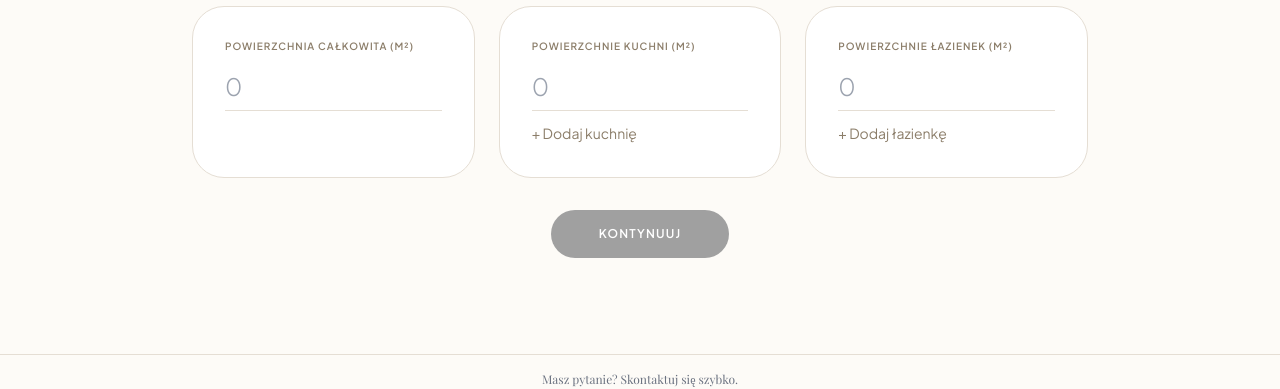
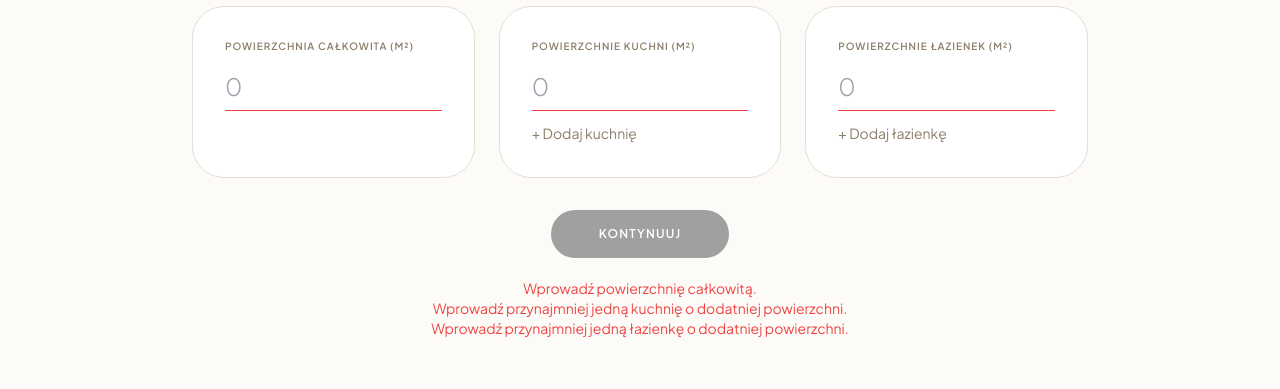
Before and after one commit to lukaszkotowski-git/projektnacito, a React (Vite) app in the folder react-app/: page /offer/premium in a window 1280 px wide. Shown: the part 939-1328 px from the top of the page. Built offline with nearby package versions, Linux system fonts and the light colour scheme; no server answers; a web font is replaced by a local one.

Commit message:
feat(tooling): add Husky pre-push hook; feat(premium): highlight required inputs with red border instead of inline messages

```diff
--- /dev/null
+++ b/package.json
@@ -0,0 +1,5 @@
+{
+  "devDependencies": {
+    "husky": "^9.1.7"
+  }
+}
--- a/react-app/src/components/PremiumConfigurator.tsx
+++ b/react-app/src/components/PremiumConfigurator.tsx
@@ -90,6 +90,13 @@ export function PremiumConfigurator() {
     setPremiumBathAreas(next.map(v => parseFloat(v) || 0))
   }
 
+  // Validation helpers used for input highlighting
+  const kitchenNums = premiumKitchenAreasRaw.map(v => parseFloat(v) || 0)
+  const bathNums = premiumBathAreasRaw.map(v => parseFloat(v) || 0)
+  const hasKitchen = kitchenNums.some(x => x > 0)
+  const hasBath = bathNums.some(x => x > 0)
+  const totalProvided = premiumTotalM2Raw.trim() !== '' && premiumTotalM2 > 0
+
   return (
     <main className="pt-32 pb-24 px-6">
       <div className="max-w-4xl mx-auto">
@@ -146,7 +153,7 @@ export function PremiumConfigurator() {
                       setPremiumTotalM2(parseFloat(v) || 0)
                     }}
                     placeholder="0"
-                    className="w-full text-2xl bg-transparent border-b border-[#E5DED4] pb-2 outline-none focus:border-[#8C7E6A] font-light"
+                    className={`w-full text-2xl bg-transparent border-b ${!totalProvided ? 'border-red-500' : 'border-[#E5DED4]'} pb-2 outline-none focus:border-[#8C7E6A] font-light`}
                   />
                 </div>
                 <div className="card-choice p-8 rounded-[2rem]">
@@ -164,7 +171,7 @@ export function PremiumConfigurator() {
                       setPremiumKitchenAreasRaw(next)
                     }}
                     placeholder="0"
-                          className="w-full text-2xl bg-transparent border-b border-[#E5DED4] pb-2 outline-none focus:border-[#8C7E6A] font-light"
+                    className={`w-full text-2xl bg-transparent border-b ${!hasKitchen ? 'border-red-500' : 'border-[#E5DED4]'} pb-2 outline-none focus:border-[#8C7E6A] font-light`}
                   />
                         {idx > 0 && (
                           <button type="button" onClick={() => removeKitchen(idx)} aria-label={txt.premium.removeKitchenAriaLabel(idx)} className="text-red-500">−</button>
@@ -189,7 +196,7 @@ export function PremiumConfigurator() {
                               setPremiumBathAreasRaw(next)
                             }}
                             placeholder="0"
-                          className="w-full text-2xl bg-transparent border-b border-[#E5DED4] pb-2 outline-none focus:border-[#8C7E6A] font-light"
+                            className={`w-full text-2xl bg-transparent border-b ${!hasBath ? 'border-red-500' : 'border-[#E5DED4]'} pb-2 outline-none focus:border-[#8C7E6A] font-light`}
                           />
                         {idx > 0 && (
                           <button type="button" onClick={() => removeBath(idx)} aria-label={txt.premium.removeBathAriaLabel(idx)} className="text-red-500">−</button>
@@ -206,14 +213,36 @@ export function PremiumConfigurator() {
           </div>
 
           {/* Non-sticky continue button only (hide the black sticky panel) */}
-          <div className="mt-8 flex justify-center">
+          <div className="mt-8 flex flex-col items-center gap-3">
+            {/* Validation: require total area provided and at least one kitchen and one bath with >0 area */}
+            {(() => {
+              const kitchenNums = premiumKitchenAreasRaw.map(v => parseFloat(v) || 0)
+              const bathNums = premiumBathAreasRaw.map(v => parseFloat(v) || 0)
+              const hasKitchen = kitchenNums.some(x => x > 0)
+              const hasBath = bathNums.some(x => x > 0)
+              const totalProvided = premiumTotalM2Raw.trim() !== '' && premiumTotalM2 > 0
+              const isPremiumValid = totalProvided && hasKitchen && hasBath
+
+              return (
+                <>
                   <button
                     onClick={goToFinalStep}
-              disabled={premiumTotalM2 <= 0}
+                    disabled={!isPremiumValid}
                     className="w-full md:w-auto btn-primary bg-white text-black px-12 py-4 rounded-full font-bold uppercase tracking-widest text-xs"
                   >
                     {txt.common.continue}
                   </button>
+
+                  {!isPremiumValid && (
+                    <div className="text-sm text-red-500 mt-2 text-center">
+                      {!totalProvided && <div>Wprowadź powierzchnię całkowitą.</div>}
+                      {!hasKitchen && <div>Wprowadź przynajmniej jedną kuchnię o dodatniej powierzchni.</div>}
+                      {!hasBath && <div>Wprowadź przynajmniej jedną łazienkę o dodatniej powierzchni.</div>}
+                    </div>
+                  )}
+                </>
+              )
+            })()}
           </div>
         </div>
       </div>
--- a/react-app/src/i18n/pl.ts
+++ b/react-app/src/i18n/pl.ts
@@ -55,8 +55,7 @@ export const pl = {
     consultTitle: 'Konsultacja',
     consultDesc: 'Szybka porada ekspercka online. Idealne rozwiązanie na konkretne dylematy.',
     consultCta: 'Umów się',
-    checkPackagesBanner: 'SPRAWDŹ ZAWARTOŚĆ PAKIETÓW',
-    checkPackagesHint: 'Szczegóły pakietów znajdziesz w zakładce Oferta.',
+    checkPackagesBanner: '* Szczegóły pakietów znajdziesz w zakładce',
   },
 
   // Cito Configurator
```
Also changed, not shown: 1 other file (tests, documents, lock files or other folders). Lines whose indentation alone changed are shown as unchanged.
